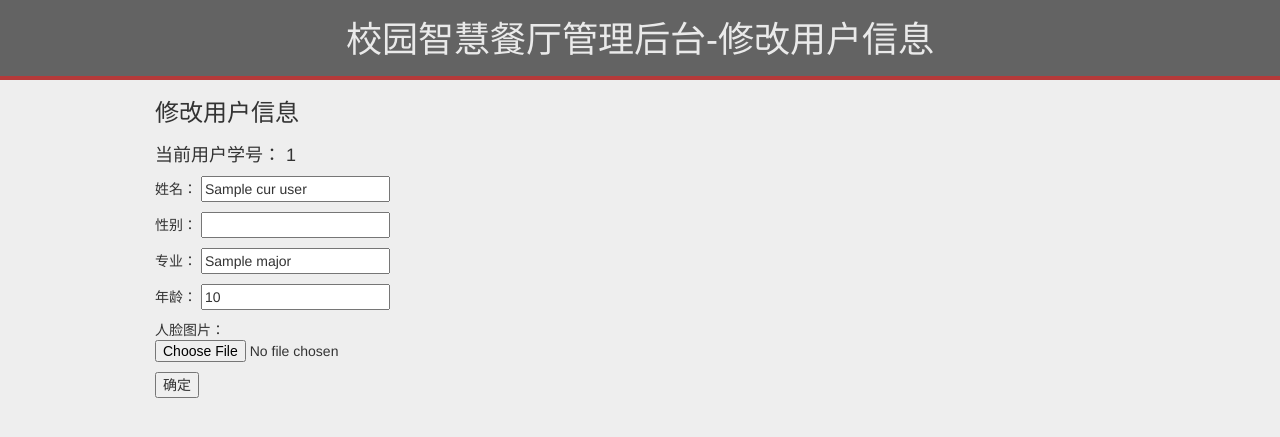
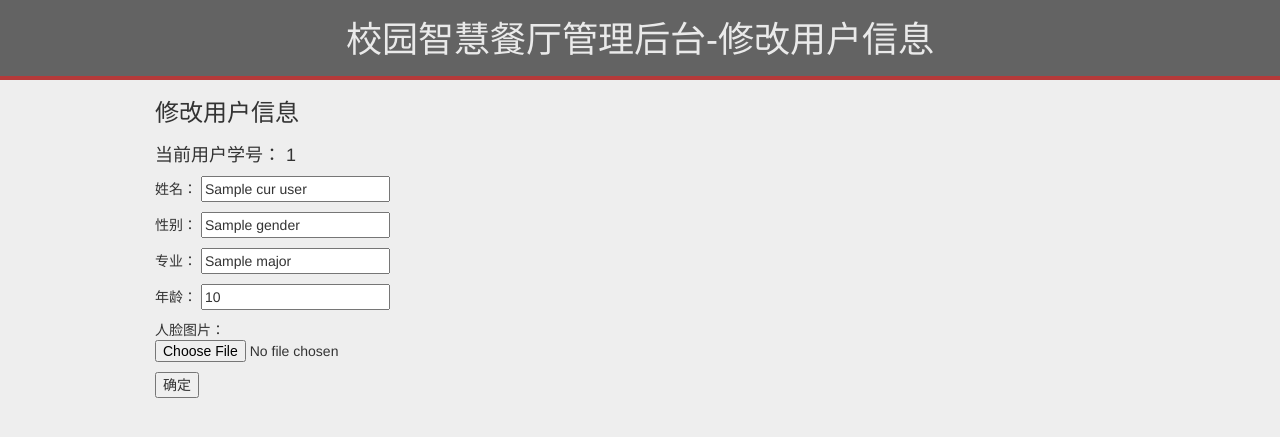
Before and after one commit to dotomato/yuncong, a Flask app: template ManagementSystem/templates/mod_user.html in a window 1280 px wide. Shown: the top 437 px of the page. Run offline with Flask 2, Linux system fonts and the light colour scheme; the template is opened without the code that fills it: most values are stand-ins (such as "Sample title", 1, 10 or a date in 2020); some libraries are stand-ins or nearby versions.

Commit message:
学生初始化信息、修改用户页面性别bug

```diff
--- a/ManagementSystem/templates/mod_user.html
+++ b/ManagementSystem/templates/mod_user.html
@@ -73,7 +73,7 @@
 
                 <form action="mod_user" enctype="multipart/form-data" method="post">
                     <p>姓名： <input type="text" name="name" value="{{cur_user.name}}"/> </p>
-                    <p>性别： <input type="text" name="gender"/> </p>
+                    <p>性别： <input type="text" name="gender" value="{{cur_user.gender}}"/> </p>
                     <p style="display: none">学号： <input type="text" name="student_id" value="{{cur_user.student_id}}"/> </p>
                     <p>专业： <input type="text" name="major" value="{{cur_user.major}}"/> </p>
                     <p>年龄： <input type="text" name="age" value="{{cur_user.age}}"/> </p>
```
Also changed, not shown: ManagementSystem/data.json (+1 -1 lines).
